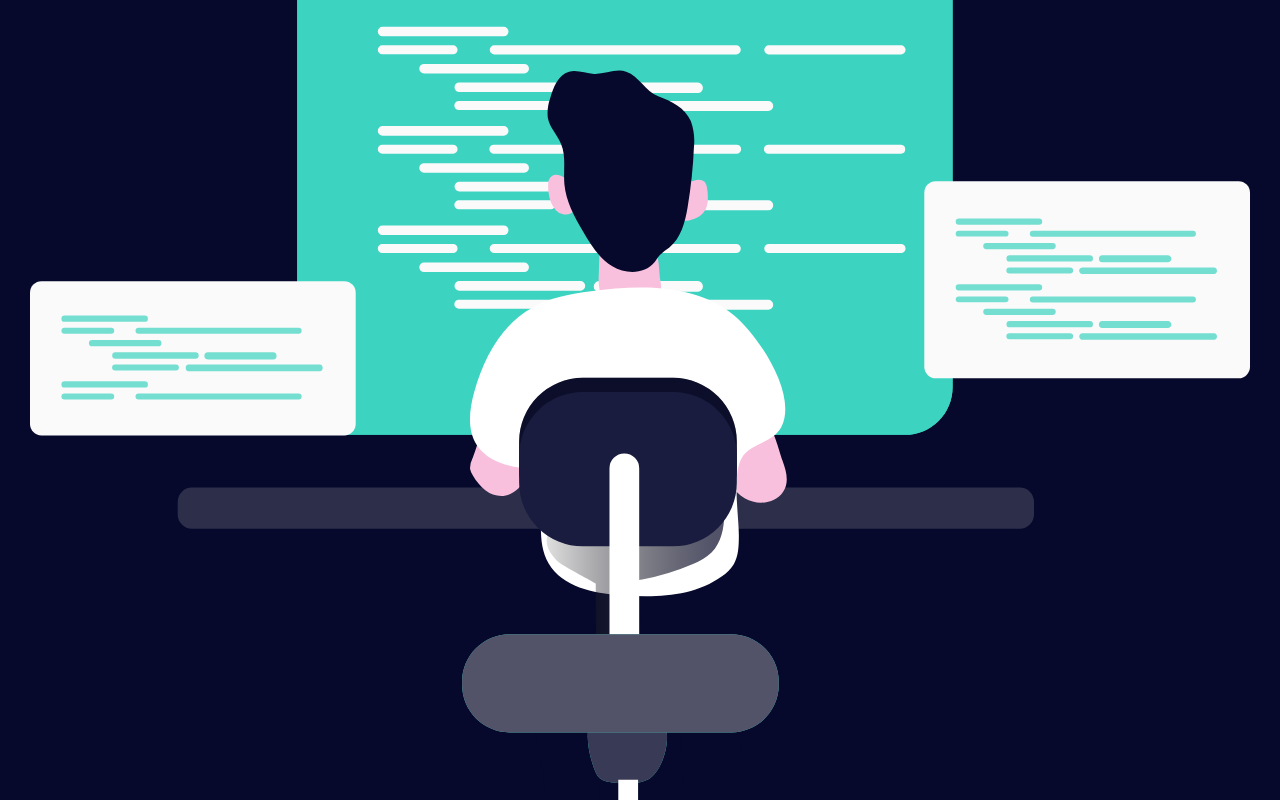
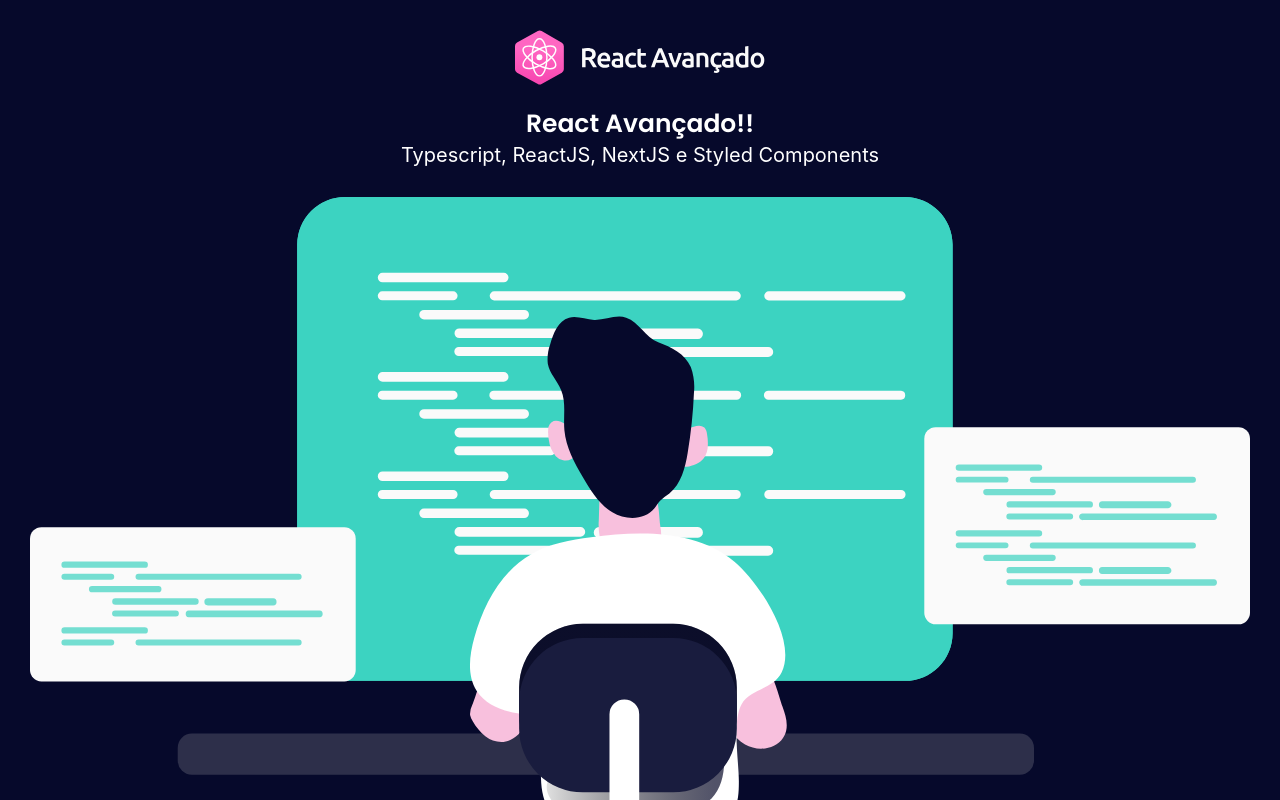
Before and after one commit to arienemaiara/won-games-ecommerce, a Next.js app: page / in a window 1280 px wide. Shown: the top 800 px of the page. Built offline with nearby package versions, Linux system fonts and the light colour scheme; a web font is replaced by a local one.

Commit message:
Add theme provider to styled components

```diff
--- a/src/pages/_app.tsx
+++ b/src/pages/_app.tsx
@@ -1,11 +1,13 @@
 import { AppProps } from 'next/app'
 import Head from 'next/head'
+import { ThemeProvider } from 'styled-components'
 
 import GlobalStyles from 'styles/global'
+import theme from 'styles/theme'
 
 function App({ Component, pageProps }: AppProps) {
   return (
-    <>
+    <ThemeProvider theme={theme}>
       <Head>
         <title>React Avançado - Boilerplate</title>
         <link rel="shortcut icon" href="favicon.ico" type="/img/icon-512.png" />
@@ -22,7 +24,7 @@ function App({ Component, pageProps }: AppProps) {
       </Head>
       <GlobalStyles />
       <Component {...pageProps} />
-    </>
+    </ThemeProvider>
   )
 }
 
--- a/src/styles/global.ts
+++ b/src/styles/global.ts
@@ -1,4 +1,4 @@
-import { createGlobalStyle } from 'styled-components'
+import { createGlobalStyle, css } from 'styled-components'
 
 const GlobalStyles = createGlobalStyle`
 
@@ -40,17 +40,17 @@ const GlobalStyles = createGlobalStyle`
     -moz-osx-font-smoothing: grayscale;
   }
 
-  html {
-    font-size: 62.5%;
-  }
+  ${({ theme }) => css`
+    html {
+      font-size: 62.5%;
+    }
 
-  html, body , #__next {
-    height: 100%;
-  }
+    body {
+      font-family: ${theme.font.family};
+      font-size: ${theme.font.sizes.medium};
+    }
+  `}
 
-  body {
-    font-family: 'Poppins', --apple-system, BlinkMacSystemFont, 'Segoe UI', Roboto, Oxygen, Ubuntu, Cantarell, 'Open Sans', 'Helvetica Neue', sans-serif;
-  }
 `
 
 export default GlobalStyles
--- /dev/null
+++ b/src/styles/theme.ts
@@ -0,0 +1,50 @@
+export default {
+  grid: {
+    container: '130rem',
+    gutter: '3.2rem'
+  },
+  border: {
+    radius: '0.4rem'
+  },
+  font: {
+    family:
+      "Poppins, -apple-system, BlinkMacSystemFont, 'Segoe UI', Roboto, Oxygen, Ubuntu, Cantarell, 'Open Sans', 'Helvetica Neue', sans-serif",
+    light: 300,
+    normal: 400,
+    bold: 600,
+    sizes: {
+      xsmall: '1.2rem',
+      small: '1.4rem',
+      medium: '1.6rem',
+      large: '1.8rem',
+      xlarge: '2.0rem',
+      xxlarge: '2.8rem'
+    }
+  },
+  colors: {
+    primary: '#F231A5',
+    secondary: '#3CD3C1',
+    mainBg: '#06092B',
+    white: '#FAFAFA',
+    black: '#030517',
+    lightGray: '#EAEAEA',
+    gray: '#8F8F8F',
+    darkGray: '#2E2F42'
+  },
+  spacings: {
+    xxsmall: '0.8rem',
+    xsmall: '1.6rem',
+    small: '2.4rem',
+    medium: '3.2rem',
+    large: '4.0rem',
+    xlarge: '4.8rem',
+    xxlarge: '5.6rem'
+  },
+  layers: {
+    base: 10,
+    menu: 20,
+    overlay: 30,
+    modal: 40,
+    alwaysOnTop: 50
+  }
+}
```
Also changed, not shown: styled-components.d.ts (added, +9 -0 lines), 2 other files (tests, documents, lock files or other folders).
